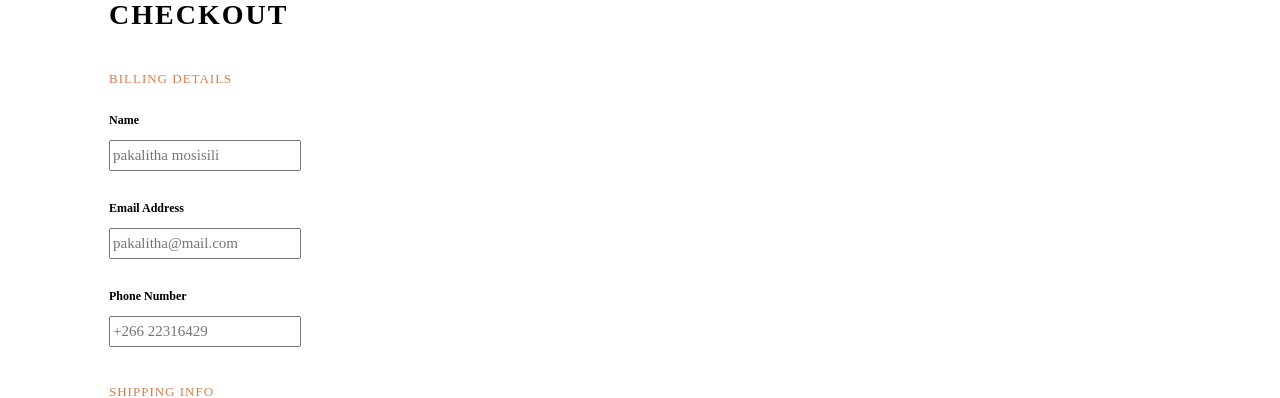
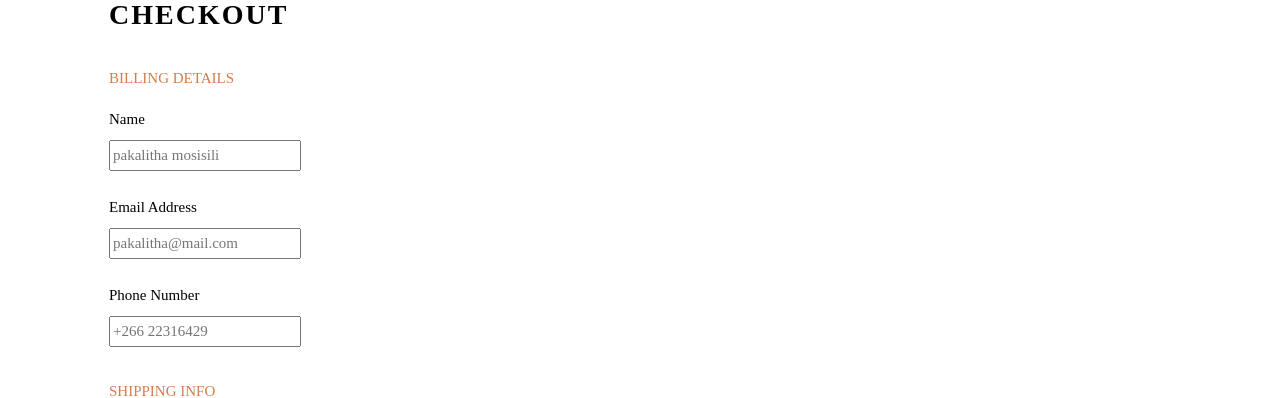
Before and after one commit to md5dalton/audiophile, a React app: page /checkout in a window 1280 px wide. Shown: the part 403-801 px from the top of the page. Built offline with nearby package versions, Linux system fonts and the light colour scheme; the HTML template or start-up script is replaced by a standard one; a web font is replaced by a local one.

Commit message:
Update typography.sass

```diff
--- a/src/styles/globals/typography.sass
+++ b/src/styles/globals/typography.sass
@@ -1,7 +1,8 @@
 @use "../util" as *
 @use "sass:list"
 
-$elements: body h1 h2 h5 h6 overline subtitle subtext h4 button a
+$elements: body h1 h2 h5 h6 h4 button a
+$classes: overline subtitle subtext
 
 :root
     --text-body: 15px
@@ -54,6 +55,12 @@ $elements: body h1 h2 h5 h6 overline subtitle subtext h4 button a
         line-height: var(--leading-#{$element})
         letter-spacing: var(--tracking-#{$element})
 
+@each $element in $classes
+    .#{$element}
+        font-size: var(--text-#{$element})
+        line-height: var(--leading-#{$element})
+        letter-spacing: var(--tracking-#{$element})
+
 body
     font-weight: 500
     font-family: var(--font)
@@ -65,8 +72,8 @@ main
 a
     color: inherit
 
-overline
+.overline
     text-transform: uppercase
 
-subtext
+.subtext
     font-weight: 700
```
